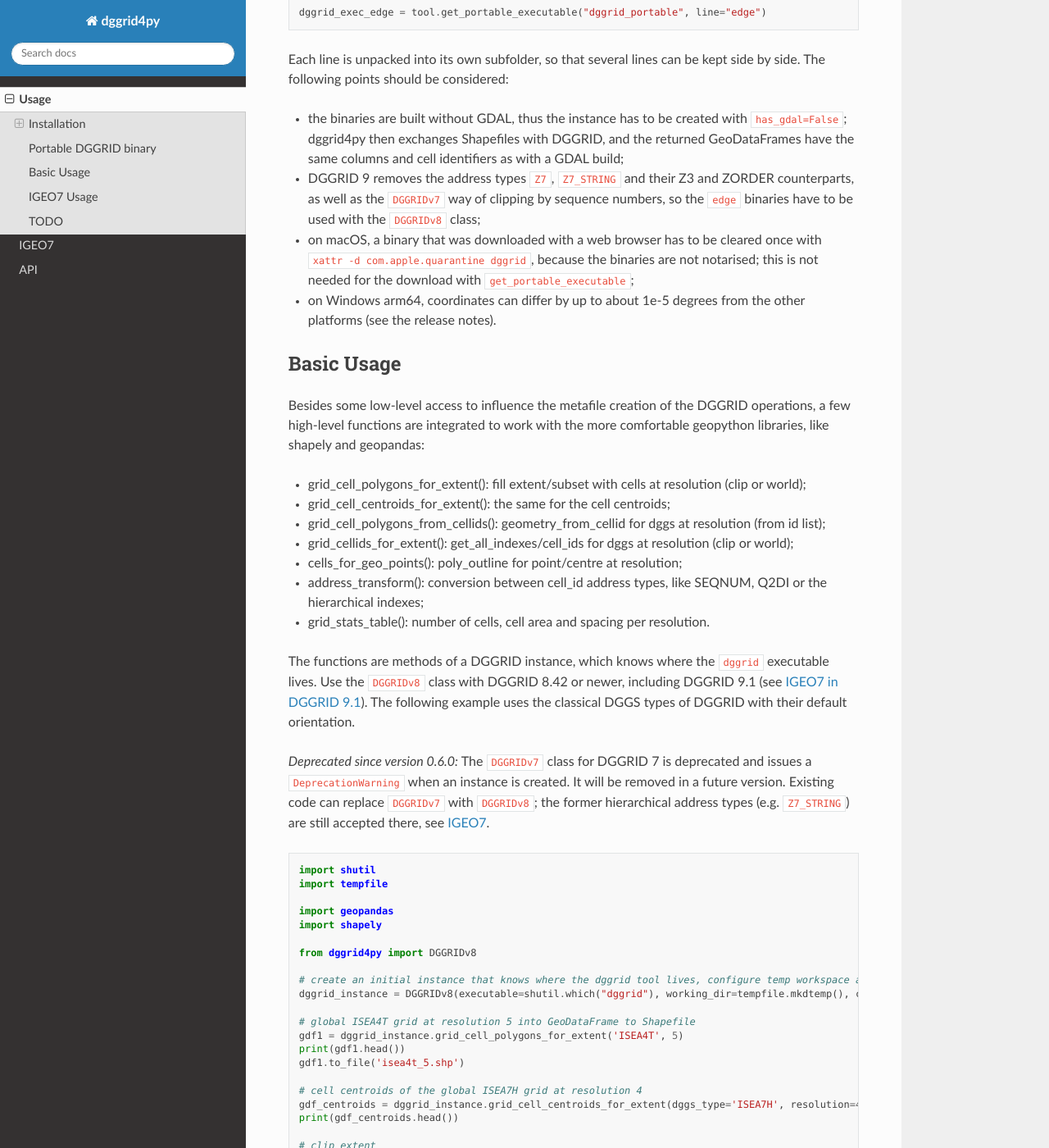
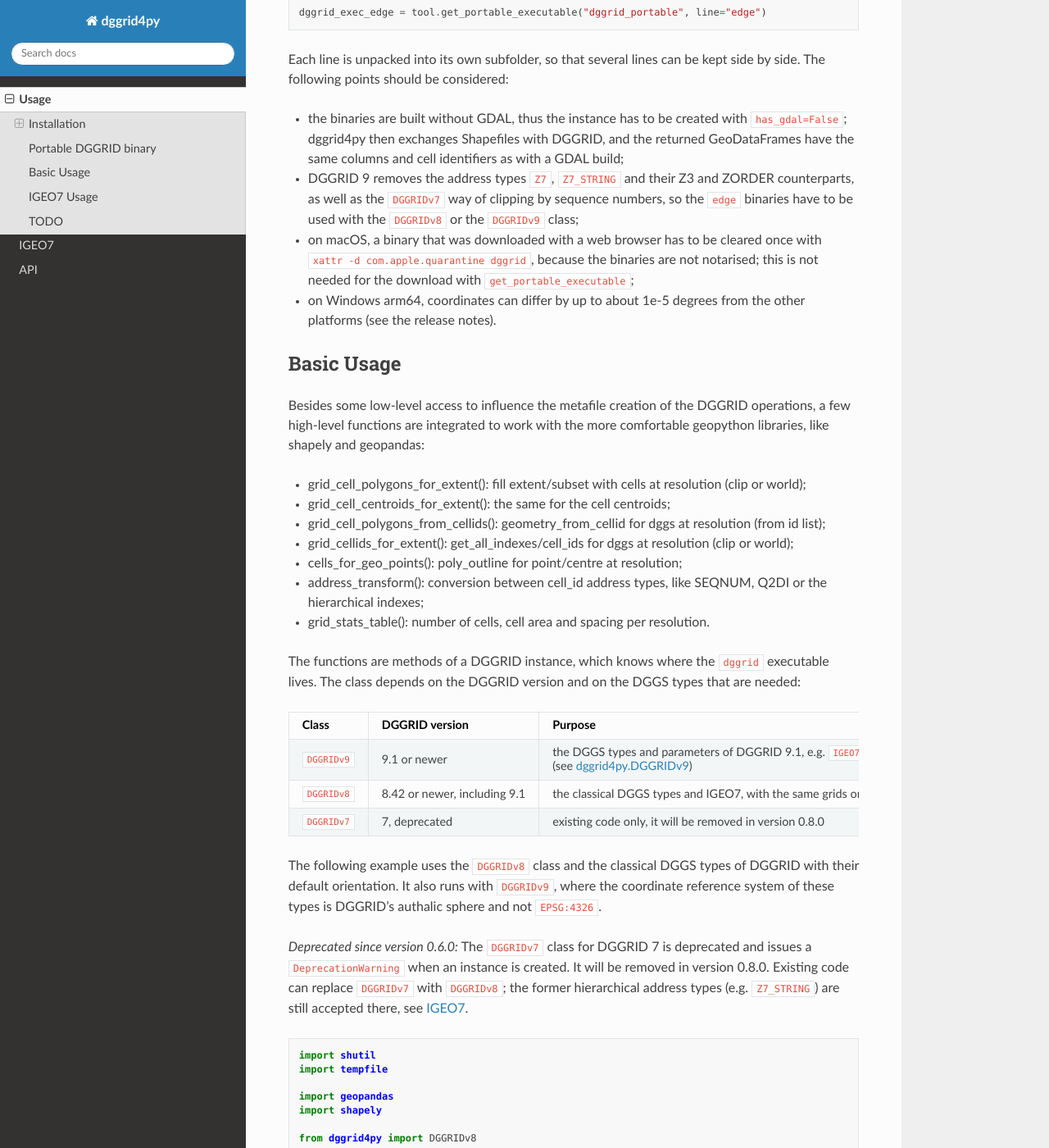
Before and after one commit to allixender/dggrid4py, a Sphinx documentation site: the page built from docs/source/usage.rst, in a window 1280 px wide and 1400 px high, scrolled down 2380 px. Shown: the whole window at 82% size. Built offline with Sphinx 7.4.7 and the Read the Docs theme 3.1.0, drawn with Linux system fonts in a browser that asks for light colours; some of the changed text lies outside the part shown.

Commit message:
docs: usage + README, which class for which DGGRID, DGGRIDv9 example

```diff
--- a/docs/source/usage.rst
+++ b/docs/source/usage.rst
@@ -122,7 +122,8 @@ should be considered:
   then exchanges Shapefiles with DGGRID, and the returned GeoDataFrames have the same columns and cell identifiers
   as with a GDAL build;
 - DGGRID 9 removes the address types ``Z7``, ``Z7_STRING`` and their Z3 and ZORDER counterparts, as well as the
-  ``DGGRIDv7`` way of clipping by sequence numbers, so the ``edge`` binaries have to be used with the ``DGGRIDv8`` class;
+  ``DGGRIDv7`` way of clipping by sequence numbers, so the ``edge`` binaries have to be used with the ``DGGRIDv8`` or
+  the ``DGGRIDv9`` class;
 - on macOS, a binary that was downloaded with a web browser has to be cleared once with
   ``xattr -d com.apple.quarantine dggrid``, because the binaries are not notarised; this is not needed for the
   download with ``get_portable_executable``;
@@ -148,13 +149,33 @@ functions are integrated to work with the more comfortable geopython libraries,
 -  address_transform(): conversion between cell_id address types, like SEQNUM, Q2DI or the hierarchical indexes;
 -  grid_stats_table(): number of cells, cell area and spacing per resolution.
 
-The functions are methods of a DGGRID instance, which knows where the ``dggrid`` executable lives. Use the
-``DGGRIDv8`` class with DGGRID 8.42 or newer, including DGGRID 9.1 (see :ref:`igeo7_dggrid91`). The following example uses
-the classical DGGS types of DGGRID with their default orientation.
+The functions are methods of a DGGRID instance, which knows where the ``dggrid`` executable lives. The class depends
+on the DGGRID version and on the DGGS types that are needed:
+
+.. list-table::
+   :header-rows: 1
+   :widths: 18 22 60
+
+   * - Class
+     - DGGRID version
+     - Purpose
+   * - ``DGGRIDv9``
+     - 9.1 or newer
+     - the DGGS types and parameters of DGGRID 9.1, e.g. ``IGEO7v2``, ``ISEA7HL`` or ``IVEA7HS`` (see :doc:`dggrid4py/dggrid4py.DGGRIDv9`)
+   * - ``DGGRIDv8``
+     - 8.42 or newer, including 9.1
+     - the classical DGGS types and IGEO7, with the same grids on DGGRID 8 and 9.1 (see :ref:`igeo7_dggrid91`)
+   * - ``DGGRIDv7``
+     - 7, deprecated
+     - existing code only, it will be removed in version 0.8.0
+
+The following example uses the ``DGGRIDv8`` class and the classical DGGS types of DGGRID with their default
+orientation. It also runs with ``DGGRIDv9``, where the coordinate reference system of these types is DGGRID's
+authalic sphere and not ``EPSG:4326``.
 
 .. deprecated:: 0.6.0
    The ``DGGRIDv7`` class for DGGRID 7 is deprecated and issues a ``DeprecationWarning`` when an instance is
-   created. It will be removed in a future version. Existing code can replace ``DGGRIDv7`` with ``DGGRIDv8``;
+   created. It will be removed in version 0.8.0. Existing code can replace ``DGGRIDv7`` with ``DGGRIDv8``;
    the former hierarchical address types (e.g. ``Z7_STRING``) are still accepted there, see :doc:`IGEO7`.
 
 .. code:: python
@@ -221,8 +242,8 @@ the classical DGGS types of DGGRID with their default orientation.
    gdf8 = dggrid_instance.grid_cell_polygons_from_cellids([100], 'ISEA7H', 6, clip_subset_type='COARSE_CELLS', clip_cell_res=5)
    print(len(gdf8))
 
-All functions that return geometries return a GeoDataFrame with the cell identifier in the column ``name`` and
-with ``EPSG:4326`` as coordinate reference system. For the classical DGGS types, DGGRID takes and returns longitude
+All functions that return geometries return a GeoDataFrame with the cell identifier in the column ``name`` and,
+with ``DGGRIDv8``, with ``EPSG:4326`` as coordinate reference system. For the classical DGGS types, DGGRID takes and returns longitude
 and latitude in degrees on its sphere, and dggrid4py passes the coordinates through without a datum conversion.
 ``cells_for_geo_points`` does not modify the GeoDataFrame it is given. It returns a copy with the columns ``lon``,
 ``lat`` and ``name`` (the cell identifier), or with ``cell_ids_only=False`` one cell polygon per point, with the
@@ -231,7 +252,9 @@ cell identifier in the column ``zone`` and the columns of the points attached.
 Further DGGRID parameters can be passed to all functions as keyword arguments, e.g. ``dggs_vert0_lon``,
 ``dggs_vert0_lat`` and ``dggs_vert0_azimuth`` for the orientation of the icosahedron. Only the parameters that
 are given are changed, the others keep the DGGRID default. An input or output address type that the DGGRID
-class does not know raises a ``ValueError``.
+class does not know raises a ``ValueError``. ``address_transform`` returns one column for the input and one for the
+output address type; if both are the same (e.g. ``HIERNDX`` from ``INT64`` to ``DIGIT_STRING``), the input cell
+identifiers are in the column ``<type>_input``.
 
 
 .. _igeo7_usage:
@@ -252,8 +275,8 @@ ellipsoid, which requires a conversion to authalic latitudes around each DGGRID
    extent = shapely.box(26.664593, 58.348705, 26.785607, 58.422495)
    cells = igeo7_ext.dggrid_igeo7_grid_cell_polygons_for_extent(extent, 9, dggrid_instance)
 
-The background on orientation and ellipsoid, the full examples, the explicit configuration with ``DGGRIDv8``
-and the migration from the former ``Z7_STRING`` address type are described in :doc:`IGEO7`.
+The background on orientation and ellipsoid, the full examples, the direct use with ``DGGRIDv9``, the explicit
+configuration with ``DGGRIDv8`` and the migration from the former ``Z7_STRING`` address type are described in :doc:`IGEO7`.
 
 TODO
 ----
```
Also changed, not shown: README.md (+12 -2 lines).
